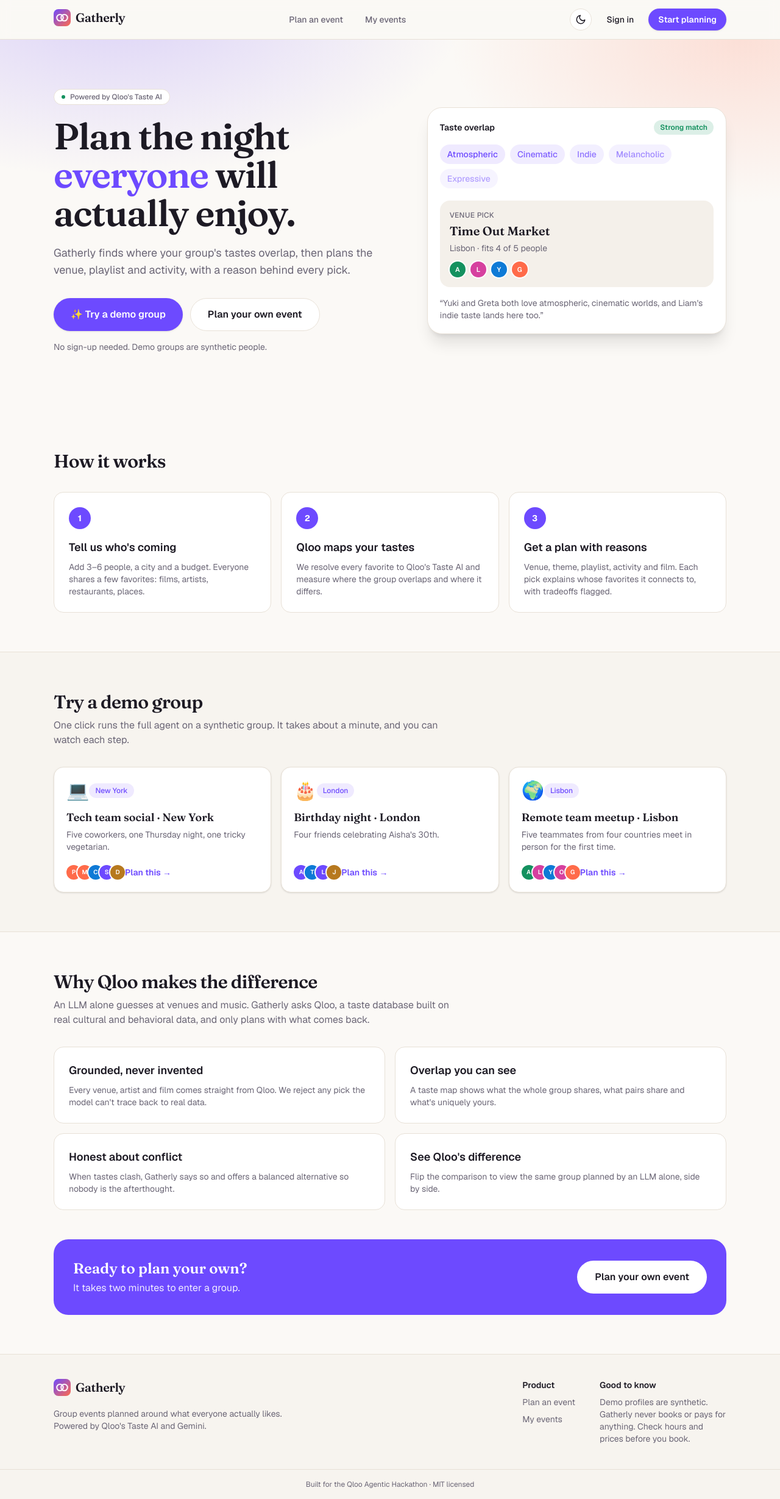
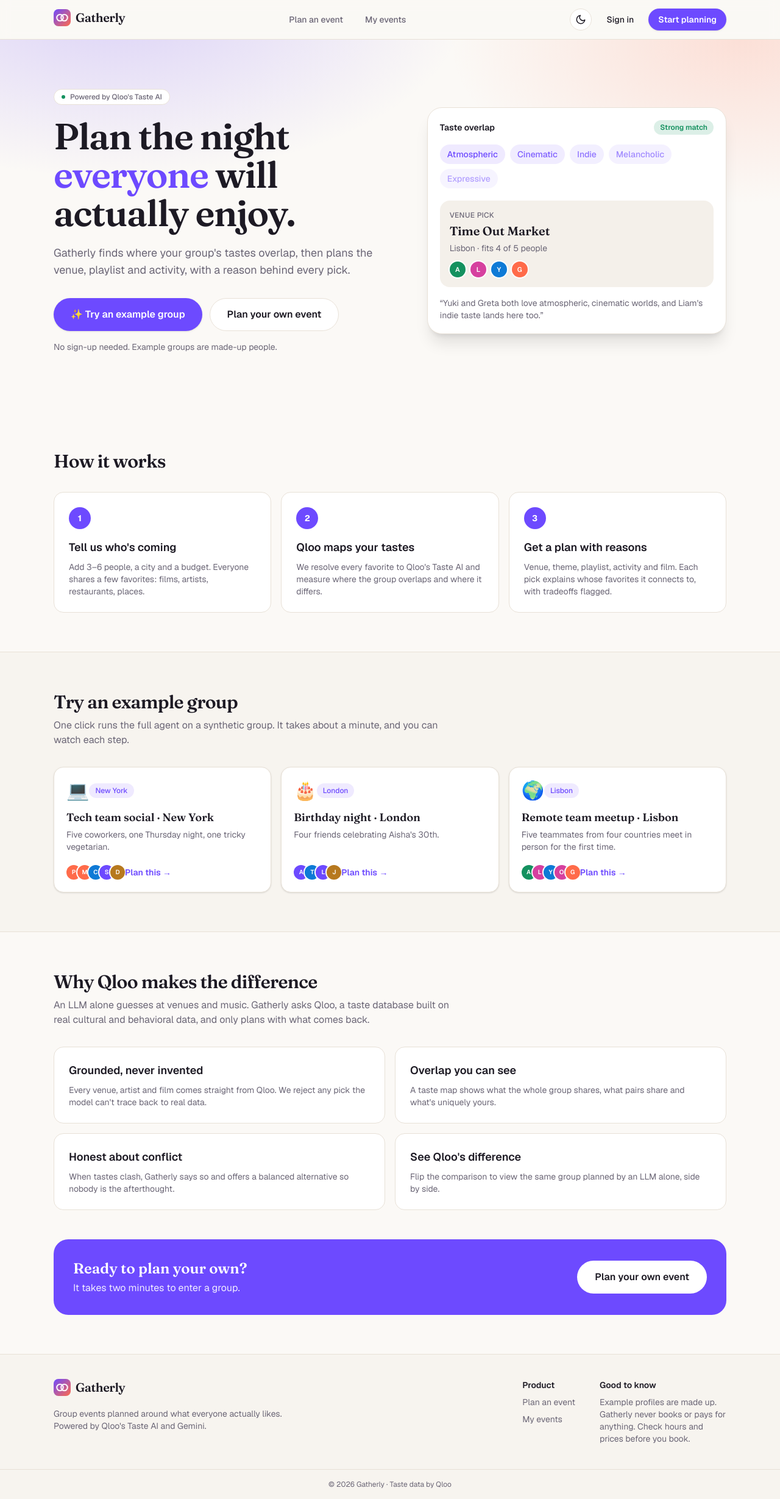
Before and after one commit to codergirl73/gatherly, a Next.js app: page / in a window 1280 px wide. Shown: the whole page at 61% size. Built offline with nearby package versions, Linux system fonts and the light colour scheme.

Commit message:
Product copy pass: example groups, private-by-design login note, 404/error pages, social metadata
Co-authored-by: Arbaz Khan <karbaz017@gmail.com>

```diff
--- /dev/null
+++ b/src/app/error.tsx
@@ -0,0 +1,10 @@
+"use client";
+import { ErrorState } from "@/components/ErrorState";
+
+export default function Error({ reset }: { error: Error; reset: () => void }) {
+  return (
+    <div className="px-4 py-20">
+      <ErrorState kind="unknown" message="That page hit a snag. Please try again." onRetry={reset} />
+    </div>
+  );
+}
--- a/src/app/events/page.tsx
+++ b/src/app/events/page.tsx
@@ -21,7 +21,7 @@
           <div className="text-5xl" aria-hidden>🗓️</div>
           <h2 className="mt-4 font-display text-xl font-semibold">No events yet</h2>
           <p className="mt-1 text-muted">Plan your first one in about two minutes.</p>
-          <div className="mt-6 flex justify-center gap-3"><LinkButton href="/plan">Plan an event</LinkButton><LinkButton href="/#demo" variant="secondary">Try a demo group</LinkButton></div>
+          <div className="mt-6 flex justify-center gap-3"><LinkButton href="/plan">Plan an event</LinkButton><LinkButton href="/#examples" variant="secondary">Try an example group</LinkButton></div>
         </Card>
       ) : (
         <ul className="mt-8 flex flex-col gap-3">
--- a/src/app/layout.tsx
+++ b/src/app/layout.tsx
@@ -8,6 +8,14 @@
 const fraunces = Fraunces({ variable: "--font-fraunces", subsets: ["latin"], axes: ["opsz"] });
 
 export const metadata: Metadata = {
+  applicationName: "Gatherly",
+  openGraph: {
+    type: "website",
+    siteName: "Gatherly",
+    title: "Gatherly: plan events everyone will love",
+    description: "Find where your group's tastes overlap, then plan the venue, playlist and activity, with a reason behind every pick.",
+  },
+  twitter: { card: "summary", title: "Gatherly: plan events everyone will love" },
   title: { default: "Gatherly: plan events everyone will love", template: "%s · Gatherly" },
   description:
     "Gatherly uses Qloo's Taste AI to find where your group's tastes overlap, then plans the venue, playlist and activity everyone will enjoy.",
--- a/src/app/login/page.tsx
+++ b/src/app/login/page.tsx
@@ -59,7 +59,7 @@
           <div className="my-5 flex items-center gap-3 text-xs text-muted"><span className="h-px flex-1 bg-border" />or<span className="h-px flex-1 bg-border" /></div>
           <Button variant="secondary" className="w-full" onClick={() => router.push("/plan")}>Continue as guest</Button>
           <p className="mt-5 rounded-xl bg-surface-2 p-3 text-xs text-muted">
-            <strong className="text-fg">Demo sign-in.</strong> Gatherly has no passwords or accounts. Your name and saved events stay in this browser only, and nothing is sent to a server.
+            <strong className="text-fg">Private by design.</strong> Gatherly doesn't use passwords. Your name and saved events stay on this device, and we don't store them on our servers.
           </p>
         </Card>
       </div>
--- /dev/null
+++ b/src/app/not-found.tsx
@@ -0,0 +1,12 @@
+import { LinkButton } from "@/components/ui";
+
+export default function NotFound() {
+  return (
+    <div className="mx-auto flex max-w-md flex-col items-center px-4 py-24 text-center">
+      <div className="text-6xl" aria-hidden>🧭</div>
+      <h1 className="mt-4 font-display text-3xl font-semibold">Page not found</h1>
+      <p className="mt-2 text-muted">That page doesn&apos;t exist, or it moved.</p>
+      <div className="mt-6 flex gap-3"><LinkButton href="/">Go home</LinkButton><LinkButton href="/plan" variant="secondary">Plan an event</LinkButton></div>
+    </div>
+  );
+}
--- a/src/app/page.tsx
+++ b/src/app/page.tsx
@@ -1,5 +1,5 @@
 import { LinkButton } from "@/components/ui";
-import { PresetCard, DemoButton } from "@/components/PresetButton";
+import { PresetCard, ExampleButton } from "@/components/PresetButton";
 import { PRESETS } from "@/lib/presets";
 import { Avatar } from "@/components/Avatar";
 
@@ -17,7 +17,7 @@
 ];
 
 export default function Home() {
-  const demo = PRESETS[0];
+  const example = PRESETS[0];
   return (
     <>
       <section className="bg-hero">
@@ -33,12 +33,12 @@
               Gatherly finds where your group&apos;s tastes overlap, then plans the venue, playlist and activity, with a reason behind every pick.
             </p>
             <div className="mt-8 flex flex-col gap-3 sm:flex-row">
-              <DemoButton preset={demo} className="inline-flex items-center justify-center gap-2 rounded-full bg-brand px-7 py-3.5 text-base font-semibold text-brand-fg shadow-sm transition hover:opacity-90">
-                ✨ Try a demo group
-              </DemoButton>
+              <ExampleButton preset={example} className="inline-flex items-center justify-center gap-2 rounded-full bg-brand px-7 py-3.5 text-base font-semibold text-brand-fg shadow-sm transition hover:opacity-90">
+                ✨ Try an example group
+              </ExampleButton>
               <LinkButton href="/plan" variant="secondary" size="lg">Plan your own event</LinkButton>
             </div>
-            <p className="mt-4 text-sm text-muted">No sign-up needed. Demo groups are synthetic people.</p>
+            <p className="mt-4 text-sm text-muted">No sign-up needed. Example groups are made-up people.</p>
           </div>
 
           <div className="rise relative" style={{ animationDelay: "120ms" }} aria-hidden>
@@ -79,9 +79,9 @@
         </div>
       </section>
 
-      <section id="demo" className="border-y border-border bg-surface-2/50">
+      <section id="examples" className="border-y border-border bg-surface-2/50">
         <div className="mx-auto max-w-6xl px-4 py-16 sm:px-6">
-          <h2 className="font-display text-3xl font-semibold tracking-tight">Try a demo group</h2>
+          <h2 className="font-display text-3xl font-semibold tracking-tight">Try an example group</h2>
           <p className="mt-2 max-w-2xl text-muted">One click runs the full agent on a synthetic group. It takes about a minute, and you can watch each step.</p>
           <div className="mt-8 grid gap-4 md:grid-cols-3">
             {PRESETS.map((p) => <PresetCard key={p.id} preset={p} />)}
--- a/src/components/Footer.tsx
+++ b/src/components/Footer.tsx
@@ -20,12 +20,12 @@
           <div className="flex flex-col gap-2">
             <span className="font-semibold">Good to know</span>
             <span className="max-w-52 text-muted">
-              Demo profiles are synthetic. Gatherly never books or pays for anything. Check hours and prices before you book.
+              Example profiles are made up. Gatherly never books or pays for anything. Check hours and prices before you book.
             </span>
           </div>
         </div>
       </div>
-      <div className="border-t border-border py-4 text-center text-xs text-muted">Built for the Qloo Agentic Hackathon · MIT licensed</div>
+      <div className="border-t border-border py-4 text-center text-xs text-muted">© 2026 Gatherly · Taste data by Qloo</div>
     </footer>
   );
 }
--- a/src/components/PresetButton.tsx
+++ b/src/components/PresetButton.tsx
@@ -34,7 +34,7 @@
   );
 }
 
-export function DemoButton({ preset, children, className }: { preset: Preset; children: React.ReactNode; className: string }) {
+export function ExampleButton({ preset, children, className }: { preset: Preset; children: React.ReactNode; className: string }) {
   const router = useRouter();
   return (
     <button type="button" className={className} onClick={() => startRun(router, preset.group)}>
--- a/src/lib/client/store.ts
+++ b/src/lib/client/store.ts
@@ -2,7 +2,7 @@
 import { useSyncExternalStore } from "react";
 import type { GroupInput, OverlapResult, Plan } from "../schemas";
 
-/** Demo-grade profile: lives only in this browser. Gatherly has no accounts or server-side user data. */
+/** Lightweight profile: lives only in this browser. Gatherly has no accounts or server-side user data. */
 export interface User {
   name: string;
   email: string;
--- a/src/lib/presets.ts
+++ b/src/lib/presets.ts
@@ -1,6 +1,6 @@
 import type { GroupInput } from "./schemas";
 
-/** Synthetic demo groups only. No real people's data. */
+/** Synthetic example groups only. No real people's data. */
 export interface Preset {
   id: string;
   label: string;
```
Also changed, not shown: 2 other files (tests, documents, lock files or other folders).
